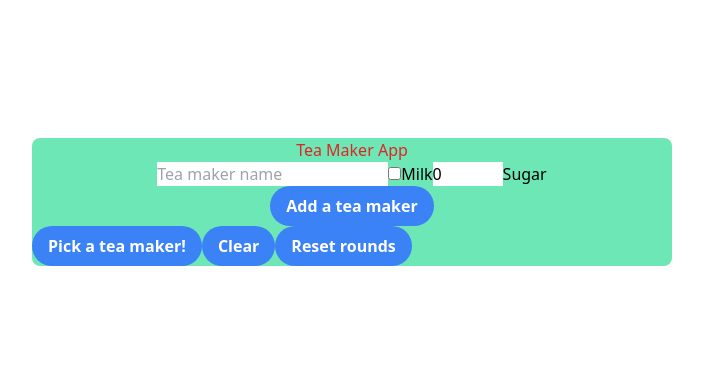
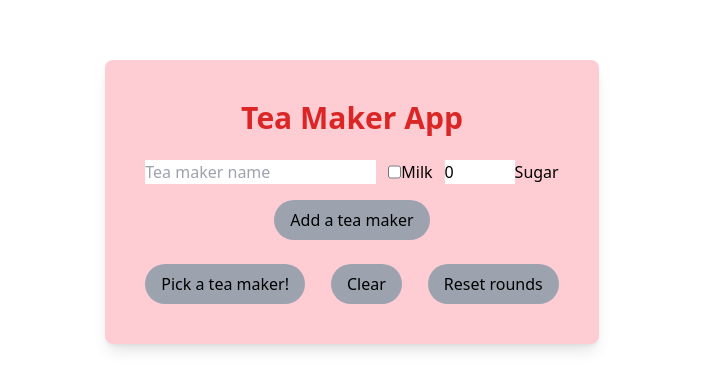
Before and after one commit to emigri/Tea-Maker-App, a Nuxt app: page / in a window 1280 px wide. Shown: the part 198-588 px from the top of the page, without its empty margins (288-991 px from the left). Built offline with nearby package versions, Linux system fonts and the light colour scheme.

Commit message:
improved styling and added condition to the selected tea makers

```diff
--- a/pages/index.vue
+++ b/pages/index.vue
@@ -1,11 +1,11 @@
 <template>
   <div class="h-screen w-screen flex flex-col justify-center items-center">
-    <div class="rounded-lg bg-emerald-300 w-1/2 text-center">
-      <div>
-        <h1 class="text-red-600 mb">Tea Maker App</h1>
-      </div>
-      <div>
-        <form>
+    <div
+      class="rounded-lg bg-rose-200 w-auto h-auto p-10 content-center text-center shadow-lg"
+    >
+      <h1 class="text-red-600 text-3xl font-bold mb-6">Tea Maker App</h1>
+      <div class="mb-6">
+        <form class="flex w-full justify-center">
           <input
             type="text"
             v-model="teaMaker.name"
@@ -16,6 +16,7 @@
             v-model="teaMaker.milk"
             name="milk"
             id="milk"
+            class="ml-3"
           />
           <label for="milk">Milk</label>
           <input
@@ -25,33 +26,38 @@
             min="0"
             name="sugar"
             id="sugar"
+            class="ml-3"
           />
           <label for="sugar">Sugar</label>
         </form>
-        <button class="btn" @click="addTeaMaker">Add a tea maker</button>
+        <button class="btn mt-4" @click="addTeaMaker">Add a tea maker</button>
       </div>
-      <div v-for="(teaMaker, index) in teaMakers" :key="index">
+      <div v-for="(teaMaker, index) in teaMakers" :key="index" class="mb-6">
         {{ teaMaker.name }} -
         {{ teaMaker.milk ? "milk" : "no milk" }}
         {{ teaMaker.sugars < 1 ? "no " : teaMaker.sugars }} sugar
         {{ teaMaker.teaRoundsMade }} rounds made
       </div>
-      <div class="flex content-between">
+      <div class="flex w-full justify-between">
         <button class="btn" @click="pickTeaMaker">Pick a tea maker!</button>
-        <button class="btn" @click="clearTeaMakers">Clear</button>
+        <button class="btn mx-5" @click="clearTeaMakers">Clear</button>
         <button class="btn" @click="resetRounds">Reset rounds</button>
       </div>
       <div>
-        <p>{{ selectedTeaMaker }}</p>
+        <p>
+          {{ selectedTeaMaker
+          }}{{ selectedTeaMaker !== "" ? "'s turn to make tea" : "" }}
+        </p>
       </div>
     </div>
   </div>
 </template>
 
 <script setup>
+import { watch } from "vue";
+
 const teaMakers = ref([]);
 let selectedTeaMaker = ref("");
-import { watch } from "vue";
 
 watch(
   teaMakers,
@@ -90,11 +96,14 @@ const addTeaMaker = () => {
     teaMaker.name = "";
     teaMaker.sugars = 0;
     teaMaker.milk = false;
+  } else {
+    selectedTeaMaker.value = "No tea makers available";
   }
 };
 //clear tea maker array
 const clearTeaMakers = () => {
   teaMakers.value.splice(0);
+  selectedTeaMaker.value = "";
   localStorage.clear();
 };
 
@@ -105,6 +114,7 @@ const resetRounds = () => {
     localStorage.setItem("teaMakers", JSON.stringify(teaMakers.value));
   });
 };
+
 const pickTeaMaker = () => {
   // Ensure there are tea makers available
   if (teaMakers.value.length === 0) {
@@ -143,6 +153,6 @@ onMounted(() => {
 
 <style lang="css" scoped>
 .btn {
-  @apply bg-blue-500 hover:bg-blue-700 text-white font-bold py-2 px-4 rounded-full;
+  @apply bg-gray-400 hover:bg-blue-700 text-black py-2 px-4 rounded-full;
 }
 </style>
```
